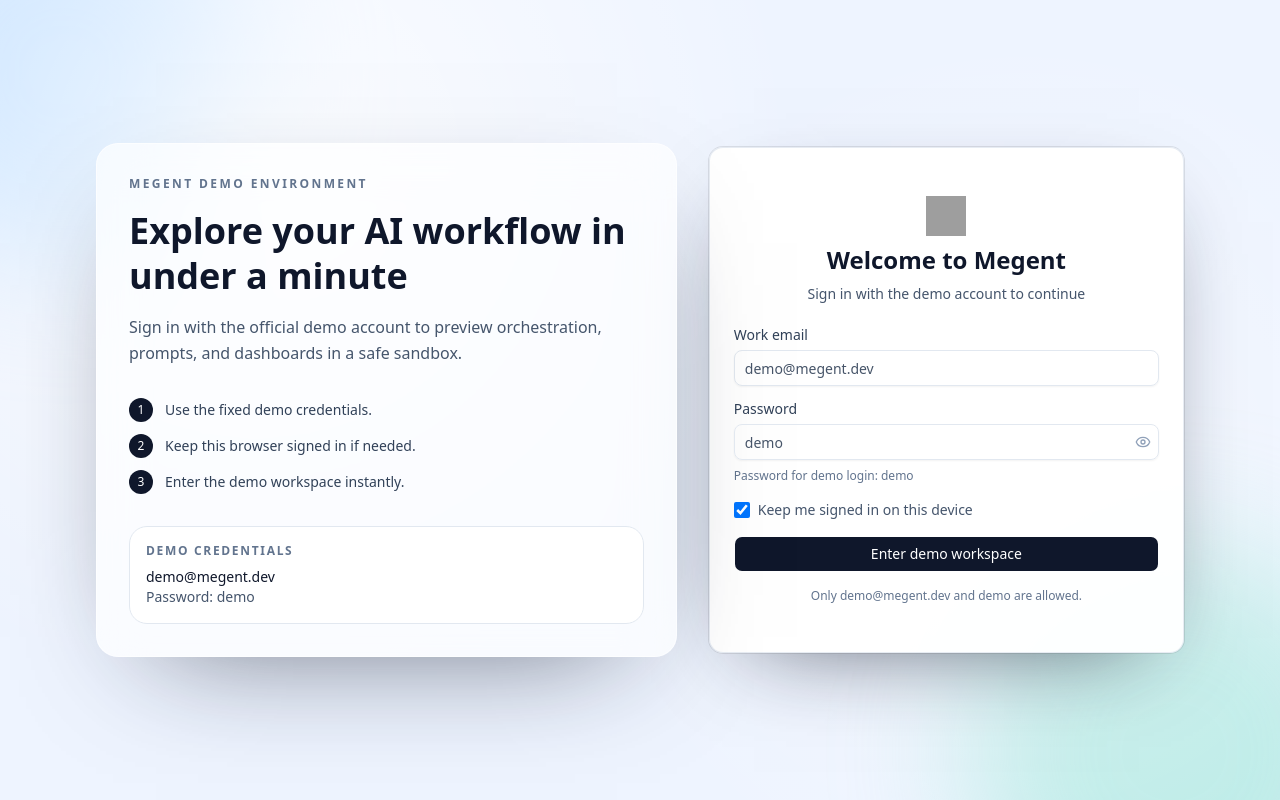
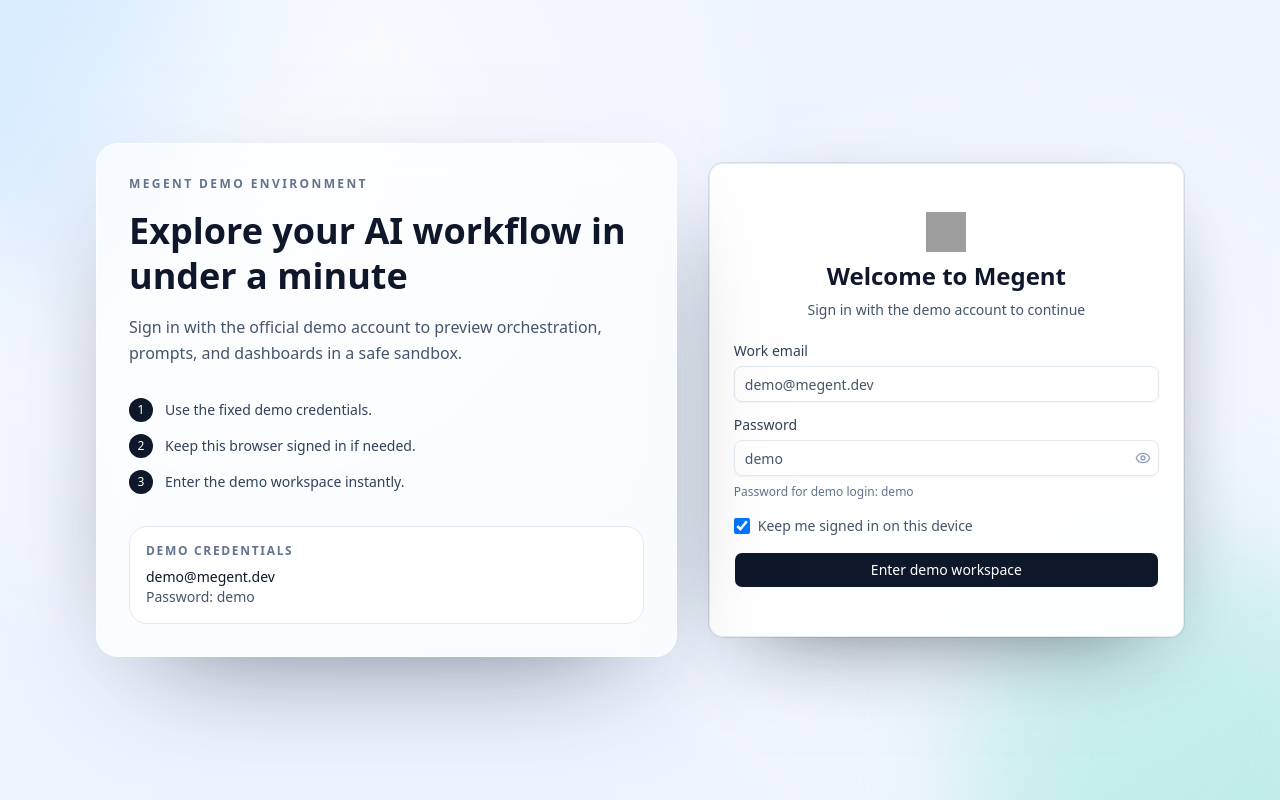
Before and after one commit to mikilezen/Megent-web, a Next.js app: page /login in a window 1280 px wide. Built offline with nearby package versions, Linux system fonts and the light colour scheme; grey boxes are pictures that could not be loaded.

Commit message:
remove vulnurubility in login

```diff
--- a/app/login/page.tsx
+++ b/app/login/page.tsx
@@ -160,7 +160,7 @@
                 {isSubmitting ? "Signing in..." : "Enter demo workspace"}
               </Button>
 
-              <p className="text-center text-xs text-slate-500">Only demo@megent.dev and demo are allowed.</p>
+              {/* <p className="text-center text-xs text-slate-500">Only demo@megent.dev and demo are allowed.</p> */}
             </form>
           </CardContent>
         </Card>
```
